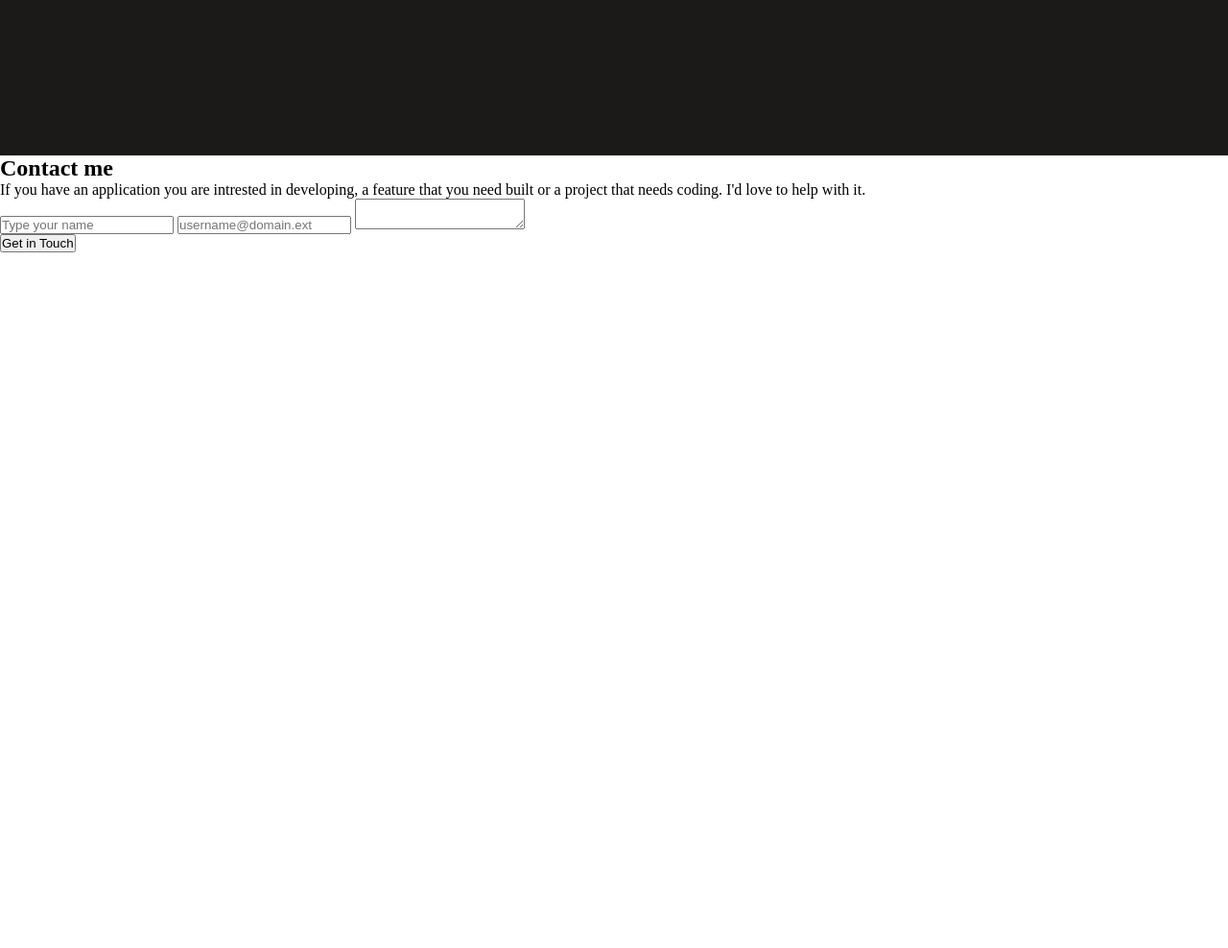
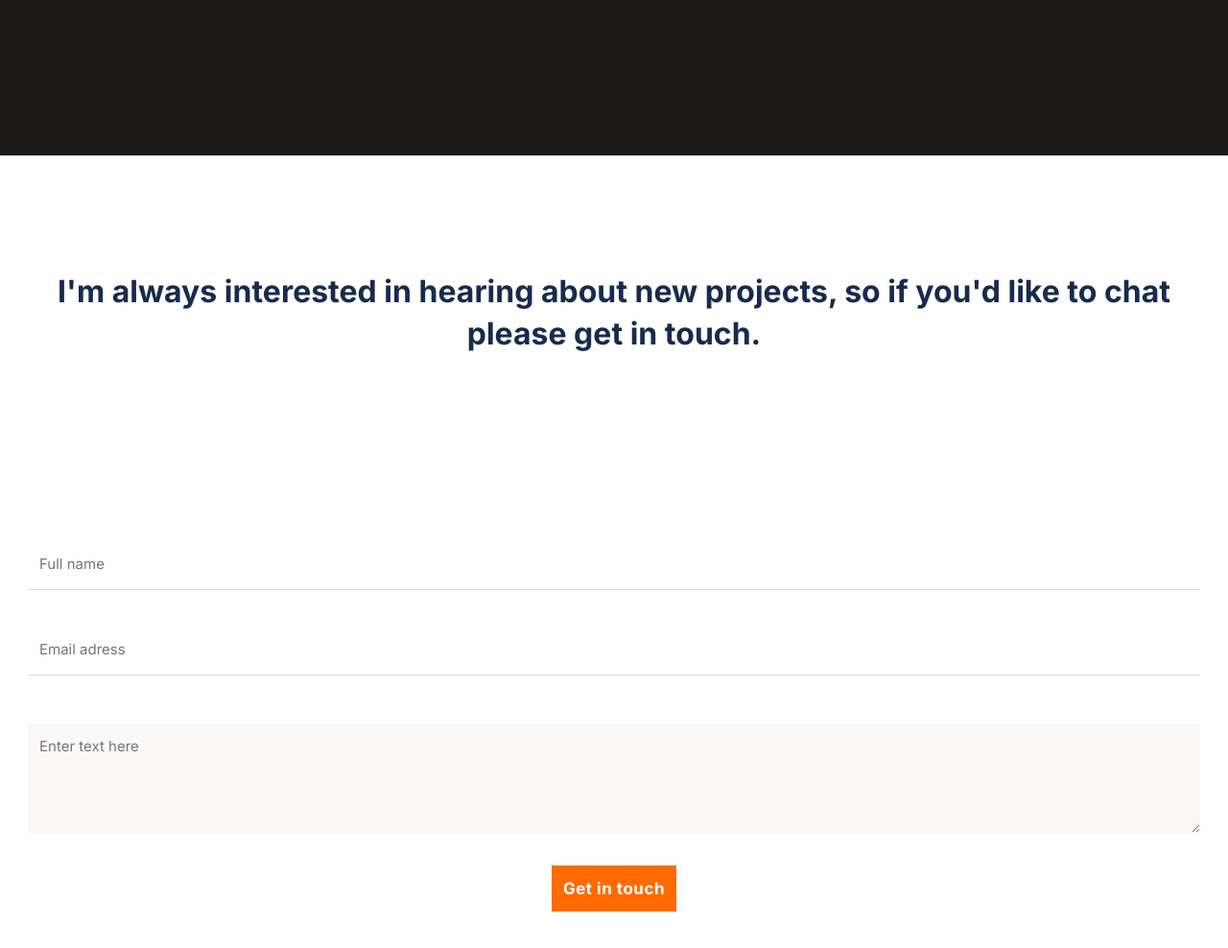
Before and after one commit to iambenkis/Portfolio-Code-Reviewers-training, a website: page index.html in a window 1280 px wide. Shown: the part 6545-7533 px from the top of the page at 96% size. Before the commit the page ends 6808 px from the top, so only its background shows below. Drawn offline with Linux system fonts and the light colour scheme.

Commit message:
Update contact tags

```diff
--- a/index.html
+++ b/index.html
@@ -289,37 +289,53 @@
           </ul>
         </div>
       </div>
-      <section class="contact-me section" id="contact">
-        <h2 class="contact-me-text">Contact me</h2>
-        <p class="contact-me-brief">
-            If you have an application you are intrested in developing, a feature that
-            you need built or a project that needs coding.
-            I'd love to help with it.
+      <section class="contact_form" id="contact_form">
+        <section class="contacts_and_sumary">
+          <p class="p_contact_form">
+            I'm always interested in hearing about new projects, so if you'd like
+            to chat please get in touch.
           </p>
           <form
-            action="https://formspree.io/f/xeqnbaww"
-            method="POST">
-            <div class="input-field-box">
-                <div class="ins">
+            action="https://formspree.io/f/xgedzqjv"
+            method="POST"
+            id="signup"
+          >
+            <ul class="form_list">
+              <li>
                 <input
-                        class="input-field"
-                        type="text" name="name"
+                  type="text"
+                  name="name"
+                  placeholder="Full name"
                   maxlength="30"
-                        id="user"
-                        placeholder="Type your name"
-                        required>
+                  id="name"
+                  required
+                />
+              </li>
+              <li>
                 <input
-                        class="input-field"
                   type="email"
                   name="email"
-                        id="email"
-                        placeholder="username@domain.ext"
-                        required>
-                    <textarea  class="write-message" id="message" placeholder="Write your message here" required> </textarea>
-                </div>
-                <span class="error" aria-live="polite"></span>
-                <button type="submit" id="submit">Get in Touch</button>
-            </div>
+                  placeholder="Email adress"
+                  id="Mail_Input"
+                  required
+                />
+              </li>
+              <li>
+                <textarea
+                  name="message"
+                  placeholder="Enter text here"
+                  maxlength="500"
+                  id="text_arr"
+                  required
+                ></textarea>
+              </li>
+              <li>
+                <button class="butn_submit" type="submit" onclick="return val();">
+                  Get in touch
+                </button>
+                <p id="error_message"></p>
+              </li>
+            </ul>
           </form>
         </section>
     </main>
```
Lines whose indentation alone changed are shown as unchanged.
